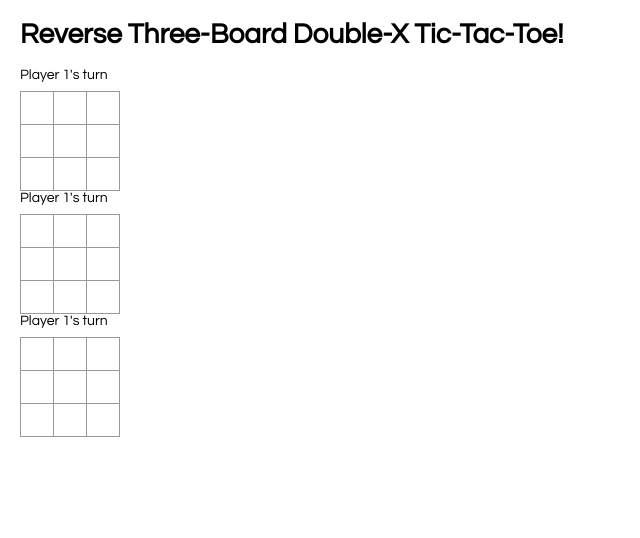
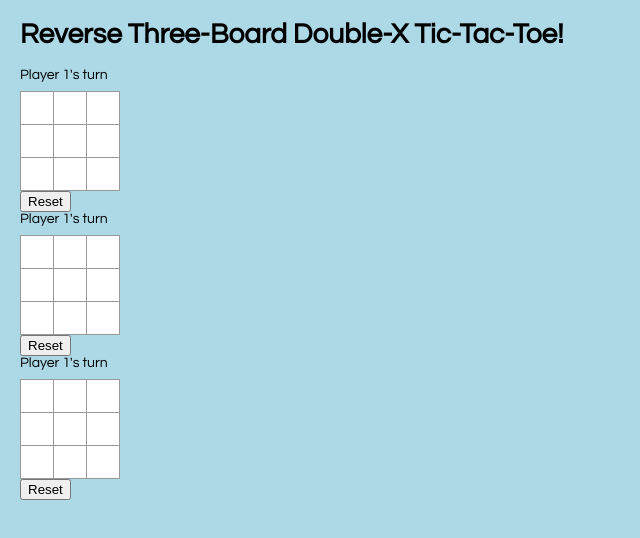
Before and after one commit to Kaezar/tic-tac-toe, a React app: page / in a window 1280 px wide. Shown: the whole page, without its empty margins (0-640 px from the left). Built offline with nearby package versions, Linux system fonts and the light colour scheme.

Commit message:
added reset button

```diff
--- a/src/index.css
+++ b/src/index.css
@@ -1,6 +1,7 @@
 body {
     font: 14px "Century Gothic", Futura, sans-serif;
     margin: 20px;
+    background-color: lightblue;
 }
 
 ol, ul {
--- a/src/index.js
+++ b/src/index.js
@@ -7,6 +7,13 @@ function Square(props) {
             {props.value}
         </button>
     );
+}
+function Reset(props) {
+    return (
+        <button onClick={props.onClick}>
+            Reset
+        </button>
+    )
 }
 
 class Board extends React.Component {
@@ -28,7 +35,7 @@ class Board extends React.Component {
         this.setState({
             squares: squares
         });
-        this.props.changeNext()
+        this.props.changeNext();
     }
 
     renderSquare(i) {
@@ -38,6 +45,19 @@ class Board extends React.Component {
                 onClick={() => this.handleClick(i)}
             />
         );
+    }
+    renderReset() {
+        return (
+            <Reset
+                onClick ={() => this.handleReset()}
+            />
+        );
+    }
+    handleReset() {
+        this.setState({
+            squares: Array(9).fill(null)
+        });
+        this.props.resetNext();
     }
 
     render() {
@@ -67,6 +87,9 @@ class Board extends React.Component {
                     {this.renderSquare(7)}
                     {this.renderSquare(8)}
                 </div>
+                <div>
+                    {this.renderReset()}
+                </div>
             </div>
         );
     }
@@ -78,10 +101,18 @@ class Game extends React.Component {
         this.state = {
             xIsNext: true
         };
+        this.handleChange = this.handleChange.bind(this);
+        this.handleNext = this.handleNext.bind(this);
+
     }
     handleChange() {
         this.setState({
             xIsNext : !this.state.xIsNext
+        });
+    }
+    handleNext() {
+        this.setState({
+            xIsNext: true
         });
     }
     render() {
@@ -90,19 +121,22 @@ class Game extends React.Component {
                 <div>
                     <Board
                         xIsNext={this.state.xIsNext}
-                        changeNext={() => this.handleChange()}
+                        changeNext={this.handleChange}
+                        resetNext={this.handleNext}
                     />
                 </div>
                 <div>
                     <Board
                         xIsNext={this.state.xIsNext}
-                        changeNext={() => this.handleChange()}
+                        changeNext={this.handleChange}
+                        resetNext={this.handleNext}
                     />
                 </div>
                 <div>
                     <Board
                         xIsNext={this.state.xIsNext}
-                        changeNext={() => this.handleChange()}
+                        changeNext={this.handleChange}
+                        resetNext={this.handleNext}
                     />
                 </div>
             </div>
```
